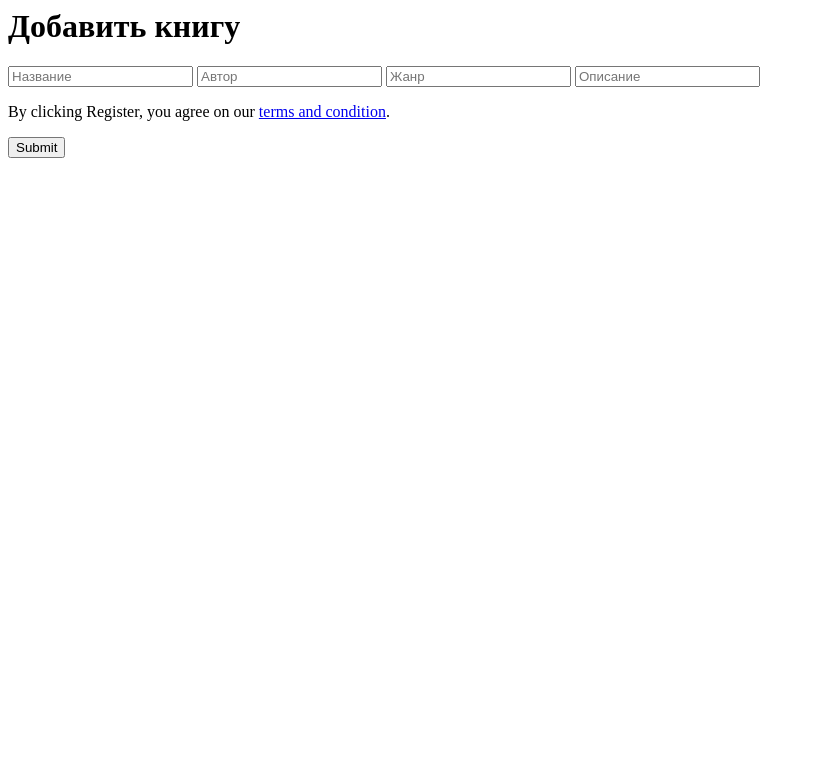
After one commit to PavelPer1/house_book, a Django app: page /add-books in a window 1280 px wide. The commit adds this page. Shown: the top 783 px of the page, without its empty margins (0-815 px from the left). Run offline with Django 4.2, Linux system fonts and the light colour scheme; some libraries are stand-ins or nearby versions.

Commit message:
Добавлять книги
Не привязал книги к пользователям

```diff
--- /dev/null
+++ b/Profile/settings.py
@@ -0,0 +1,5 @@
+from django.urls import reverse_lazy
+
+LOGIN_REDIRECT_URL = '/'
+LOGIN_URL = reverse_lazy('login')
+LOGOUT_URL = reverse_lazy('index')
--- /dev/null
+++ b/Profile/templates/books/add_books.html
@@ -0,0 +1,32 @@
+<html lang="ru">
+  <head>
+    <meta charset="UTF-8">
+    <title>Добавить книгу</title>
+    <meta name="description" content="Описание страницы" />
+    <link href='https://fonts.googleapis.com/css?family=Open+Sans:400,300,300italic,400italic,600' rel='stylesheet' type='text/css'>
+      <link href="//netdna.bootstrapcdn.com/font-awesome/3.1.1/css/font-awesome.css" rel="stylesheet">
+
+  </head>
+  <body>
+      <div class="testbox">
+  <h1>Добавить книгу</h1>
+
+  <form method="post">
+    {% csrf_token %}
+
+  <input type="text" name="name" id="name" placeholder="Название" required/>
+
+  <input type="text" name="author" id="username" placeholder="Автор" required/>
+
+  <input type="password" name="genre" id="12" placeholder="Жанр" required/>
+
+    <input type="password" name="description" id="16" placeholder="Описание" required/>
+
+   <p>By clicking Register, you agree on our <a href="#">terms and condition</a>.</p>
+   <input type="submit" class="button"/>
+    {{ form.errors }}
+
+  </form>
+</div>
+  </body>
+</html>
--- a/Profile/templates/user_books.html
+++ b/Profile/templates/books/user_books.html
@@ -13,6 +13,7 @@
         {% for i in name_books %}
         <h3>Книга {{i}}</h3>
         {% endfor %}
+        <a href="{% url 'add-books' %}"><h1>Добавить книгу</h1></a>
     </div>
 </body>
 </html>
--- a/Profile/templates/profile.html
+++ b/Profile/templates/profile.html
@@ -42,7 +42,7 @@
         <div class="profile-value">123 Main St, City</div>
         <a href="{% url 'index' %}">Главная</a>
         <a href="{% url 'my-books' %}">Мои книги</a>
-        <div><button class="profile-value" onclick="location.href= '{% url 'logout' %}?next=/profile'">Выйти с аккаунта</button></div>
+        <div><button href="#" class="profile-value" onclick="location.href= '{% url 'logout' %}?next=/profile'">Выйти с аккаунта</button></div>
     </div>
 </body>
 </html>
--- a/Profile/templates/registration/login.html
+++ b/Profile/templates/registration/login.html
@@ -23,7 +23,7 @@
            {{ form.errors }}
            <div class="div_vaer">
 
-                <button id="login" class="button blue">
+                <button onclick="location.href= '{% url 'index' %}" class="button blue">
                   <i class="fa fa-unlock"></i>
                   <span>Войти</span>
                 </button>
--- a/Profile/urls.py
+++ b/Profile/urls.py
@@ -1,8 +1,9 @@
 from django.urls import path, include
-from .views import login_view, RegisterView, get_user_books
+from .views import login_view, RegisterView, get_user_books, add_books
 
 urlpatterns = [
     path('profile', login_view, name='profile'),
     path('register', RegisterView.as_view(), name='register'),
-    path('my-books', get_user_books, name='my-books')
+    path('my-books', get_user_books, name='my-books'),
+    path('add-books', add_books, name='add-books')
 ]
--- a/Profile/views.py
+++ b/Profile/views.py
@@ -1,8 +1,11 @@
+from django.contrib.auth import update_session_auth_hash
 from django.contrib.auth.decorators import login_required
 from django.contrib.auth.forms import UserCreationForm
+from django.contrib.auth.models import User
 from django.urls import reverse_lazy
 from django.views.generic import FormView
 from django.shortcuts import render
+from .settings import *
 from reportlab.lib.randomtext import objects
 
 from Exchange.models import Books
@@ -17,7 +20,7 @@ def login_view(request):
 class RegisterView(FormView):
     form_class = UserCreationForm
     template_name = 'registration/register.html'
-    success_url = reverse_lazy('profile')
+    success_url = reverse_lazy('index')
 
     def form_valid(self, form):
         form.save()
@@ -27,8 +30,28 @@ class RegisterView(FormView):
 def get_user_books(request):
     name_books = []
     for i in Books.objects.all():
-        name_books += [i.name]
+        print(i.user, request.user.username)
+        if str(i.user) == str(request.user.username):
+            name_books += [i.name]
     content = {
         'name_books': name_books
     }
-    return render(request, 'user_books.html', content)
+    return render(request, 'books/user_books.html', content)
+
+
+def add_books(request):
+    if request.method == "POST":
+        name_books = request.POST.get('name')
+        author_books = request.POST.get('author')
+        genre_books = request.POST.get('genre')
+        description_books = request.POST.get('description')
+        status_books = True
+
+        book = Books(name=name_books,
+                     author=author_books,
+                     genre=genre_books,
+                     description=description_books,
+                     status=status_books,
+                     )
+        book.save()
+    return render(request, 'books/add_books.html')
```
Also changed, not shown: House_books/settings.py (+4 -3 lines), db.sqlite3.
